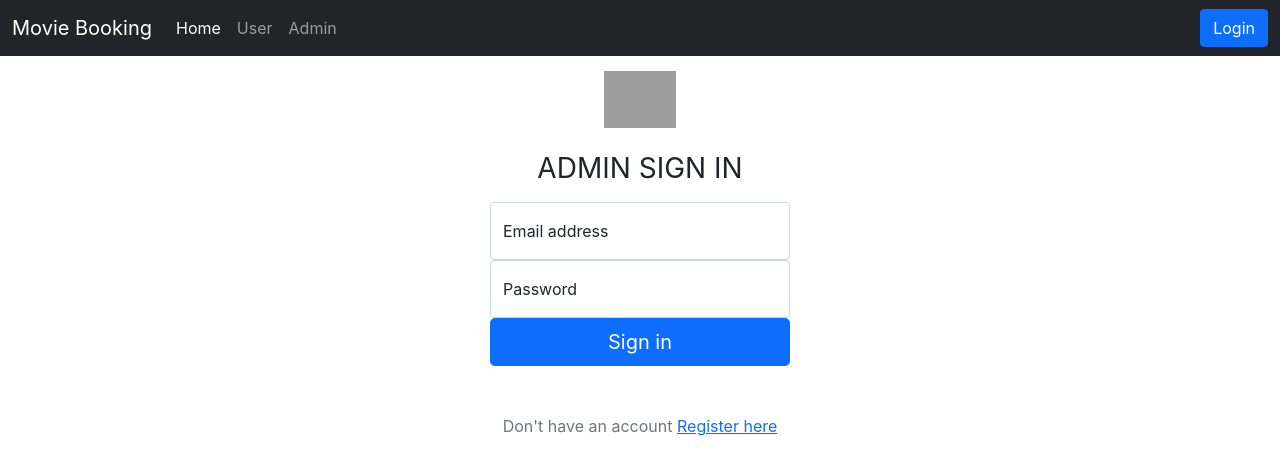
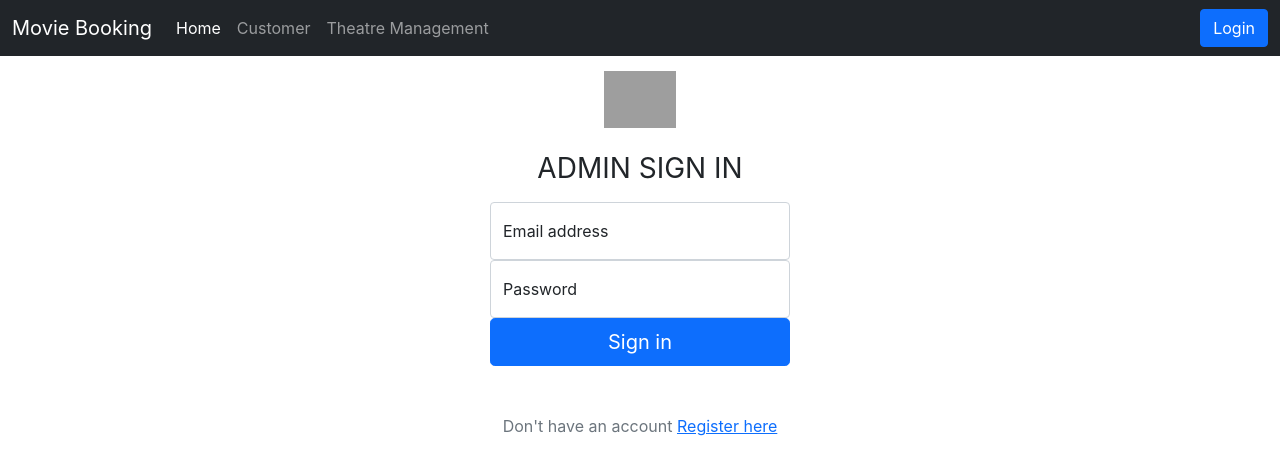
Before and after one commit to gopikish1998/guvi-hackathon2-frontend, a React (Create React App) app: page /login-admin in a window 1280 px wide. Shown: the top 474 px of the page. Built offline with nearby package versions, Linux system fonts and the light colour scheme; grey boxes are pictures that could not be loaded.

Commit message:
modified

```diff
--- a/src/App.js
+++ b/src/App.js
@@ -37,10 +37,10 @@ function App() {
              <Link class="nav-link active" aria-current="page" to="/">Home</Link>
           </li>
           <li class="nav-item">
-            <Link class="nav-link" to="/login-user">User</Link>
+            <Link class="nav-link" to="/login-user">Customer</Link>
           </li>
           <li class="nav-item">
-           <Link class="nav-link" to="/login-admin">Admin</Link>
+           <Link class="nav-link" to="/login-admin">Theatre Management</Link>
         </li>
       </ul>
       </div>
@@ -50,7 +50,7 @@ function App() {
         }}>Logout</button> :window.localStorage.getItem("admin_token")?<button className="btn navbar-btn btn-danger navbar-right pull-right" onClick={() => {
           window.localStorage.removeItem("admin_token")
           window.location.reload()
-        }}>Logout</button>:<Link to="/" className="btn navbar-btn btn-primary navbar-right pull-right">Login</Link>}
+        }}>Logout</button>:<Link to="/login-user" className="btn navbar-btn btn-primary navbar-right pull-right">Login</Link>}
 
     {/* {window.localStorage.getItem("app_token")?<button className="btn navbar-btn btn-danger navbar-right pull-right" onClick={() => {
           window.localStorage.removeItem("app_token");
--- a/src/Bookshow.js
+++ b/src/Bookshow.js
@@ -77,12 +77,12 @@ function Bookshow(props) {
         else{
         }
     }
-    let handleSubmit= async(e)=>{
+    let handleSubmit= async(e,)=>{
         e.preventDefault()
         try {
             const res = await loadScript('https://checkout.razorpay.com/v1/checkout.js')
             console.log(res)
-            let data1= await axios.post(`${env.api}/razorpay`,{},{
+            let data1= await axios.post(`${env.api}/razorpay`,{count},{
                 headers : {
                     "Authorization" : window.localStorage.getItem("app_token")
                   }
@@ -104,7 +104,7 @@ function Bookshow(props) {
                           }
                     })
                     console.log(data.data.data[0].seats.filter(obj=>obj.booked==true&&obj.bookedid==userid))
-                    alert('tickets sent on mail')
+                    alert('Tickets booked and sent on mail')
                     history.push("/")},
                 // "image": "https://example.com/your_logo",
                 order_id: data1.data.id,
```
